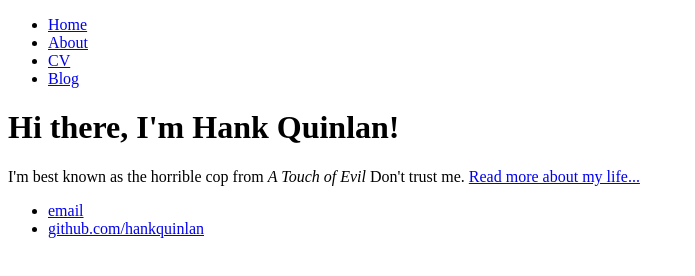
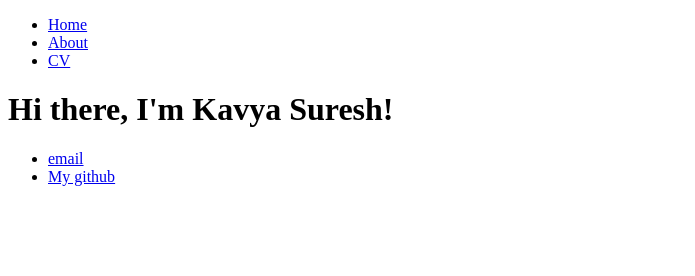
Before and after one commit to skavyas/skavyas.github.io, a plain HTML site: page index.html in a window 1280 px wide. Shown: the whole page, without its empty margins (0-695 px from the left). Drawn offline with Linux system fonts and the light colour scheme.

Commit message:
Update index.html
First page HTML

```diff
--- a/index.html
+++ b/index.html
@@ -9,19 +9,17 @@
         		<li><a href="/">Home</a></li>
 	        	<li><a href="/about">About</a></li>
         		<li><a href="/cv">CV</a></li>
-        		<li><a href="/blog">Blog</a></li>
     		</ul>
 		</nav>
 		<div class="container">
     		<div class="blurb">
-        		<h1>Hi there, I'm Hank Quinlan!</h1>
-				<p>I'm best known as the horrible cop from <em>A Touch of Evil</em> Don't trust me. <a href="/about">Read more about my life...</a></p>
+        		<h1>Hi there, I'm Kavya Suresh!</h1>
     		</div><!-- /.blurb -->
 		</div><!-- /.container -->
 		<footer>
     		<ul>
-        		<li><a href="mailto:hankquinlanhub@gmail.com">email</a></li>
-        		<li><a href="https://github.com/hankquinlan">github.com/hankquinlan</a></li>
+        		<li><a href="mailto:kavya.noni@gmail.com">email</a></li>
+        		<li><a href="https://github.com/skavyas">My github</a></li>
 			</ul>
 		</footer>
 	</body>
```
